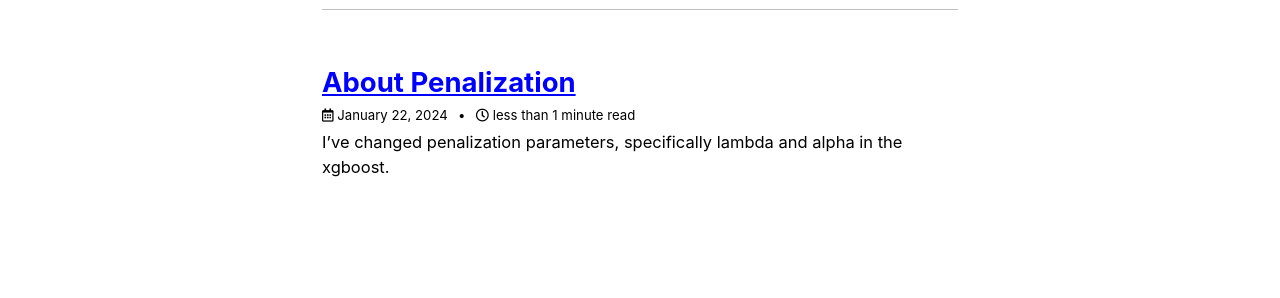
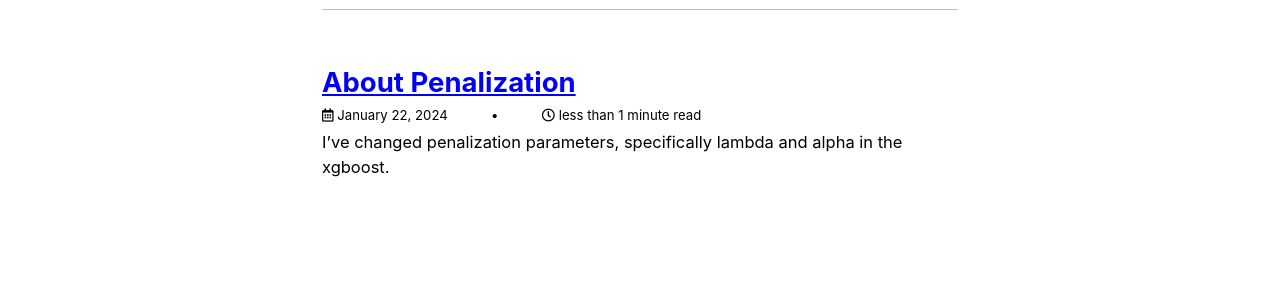
Before and after one commit to Inundata/Inundata.github.io, a Jekyll site: the page built from index.markdown, in a window 1280 px wide. Shown: the part 180-478 px from the top of the page. Built offline with Jekyll 4.4.1, drawn with Linux system fonts in a browser that asks for light colours; cached includes are drawn as plain includes; the list of posts is cut into pages by our own code.

Commit message:
change the margin

```diff
--- a/_sass/minimal-mistakes/_page.scss
+++ b/_sass/minimal-mistakes/_page.scss
@@ -320,8 +320,8 @@ body {
 
 .page__meta-sep::before {
   content: "\2022";
-  padding-left: 0.5em;
-  padding-right: 0.5em;
+  padding-left: 3em;
+  padding-right: 3em;
 }
 
 /*
```
